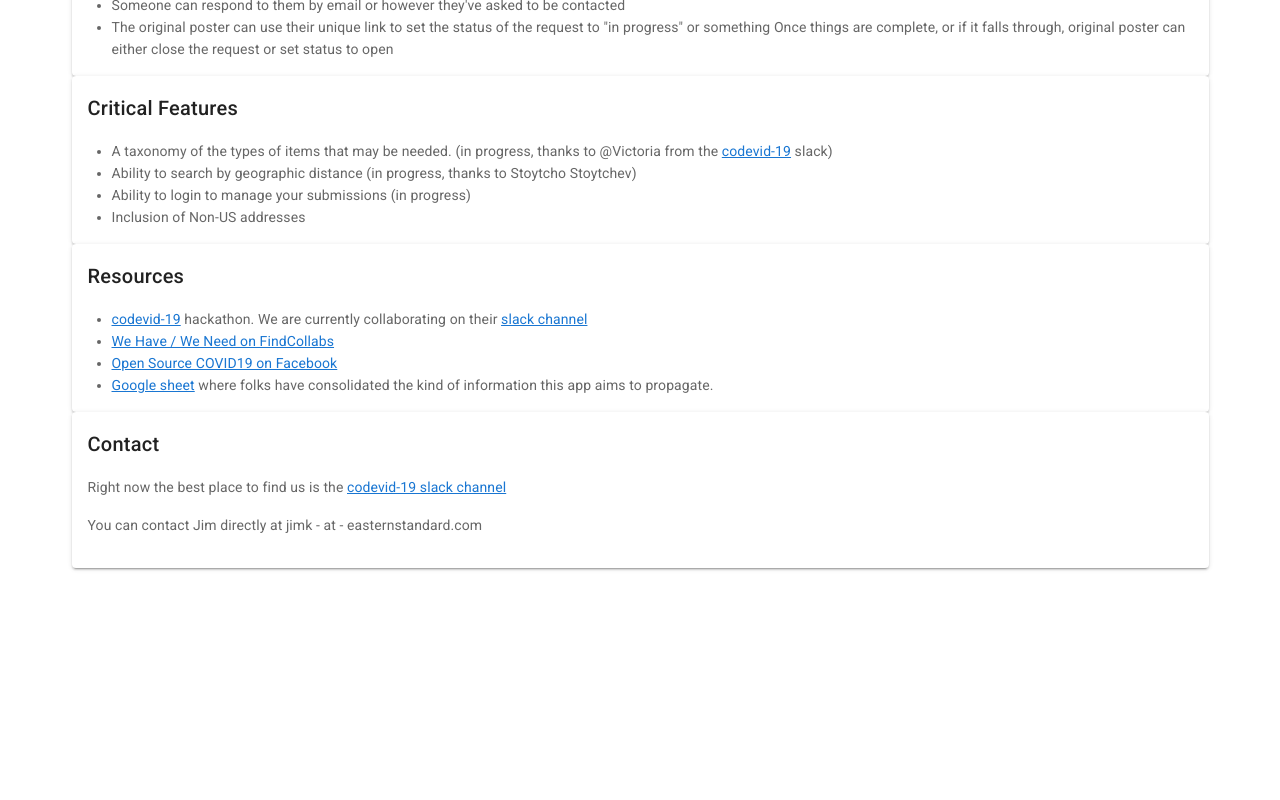
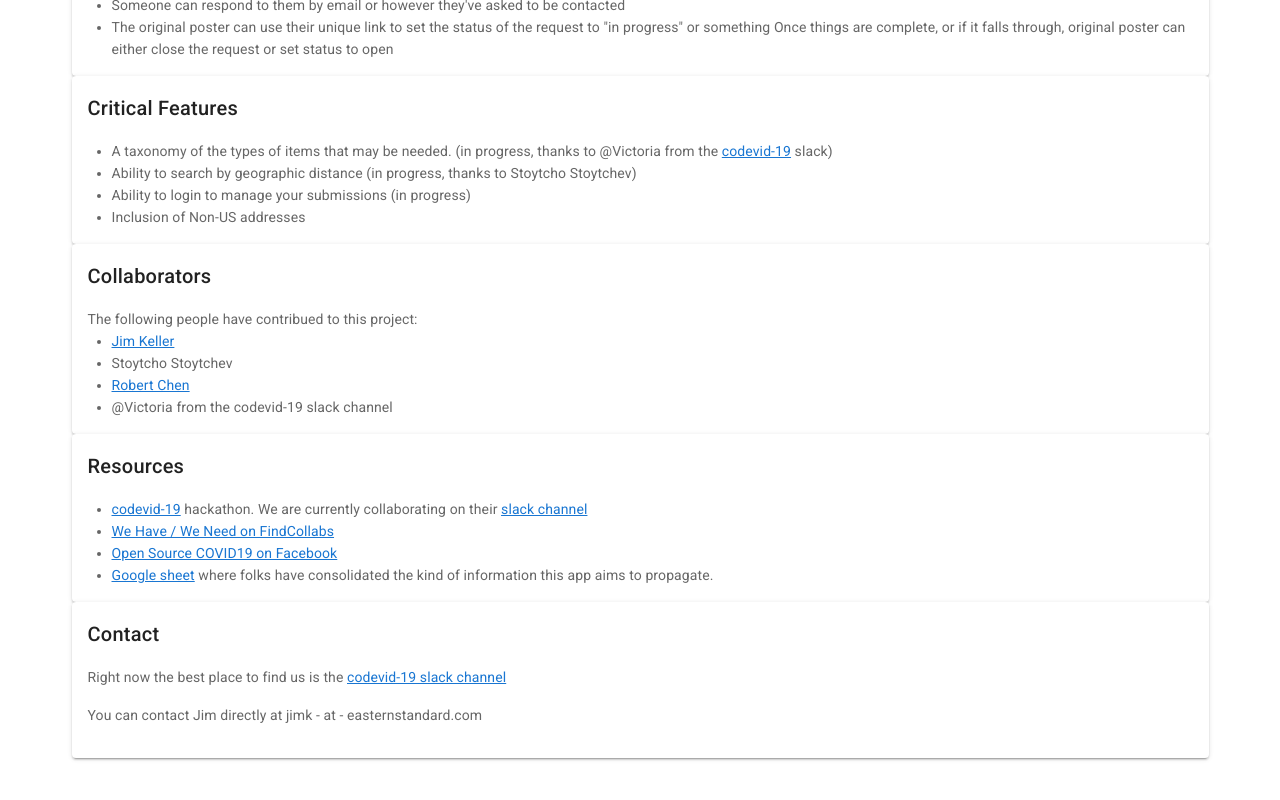
Before and after one commit to jimkeller/wehaveweneed, a Nuxt app: page / in a window 1280 px wide. Shown: the part 1056-1856 px from the top of the page. Before the commit the page ends 1684 px from the top, so only its background shows below. Built offline with nearby package versions, Linux system fonts and the light colour scheme.

Commit message:
added collaborators to homepage

```diff
--- a/pages/index.vue
+++ b/pages/index.vue
@@ -103,6 +103,18 @@
           </v-card-text>
         </v-card>
         <v-card>
+          <v-card-title>Collaborators</v-card-title>
+          <v-card-text>
+            The following people have contribued to this project:
+            <ul>
+              <li><a target="_new" href="https://github.com/jimkeller">Jim Keller</a></li>
+              <li>Stoytcho Stoytchev</li>
+              <li><a target="_new" href="https://github.com/chen-robert">Robert Chen</a></li>
+              <li>@Victoria from the codevid-19 slack channel</li>
+            </ul>
+          </v-card-text>
+        </v-card>
+        <v-card>
           <v-card-title>Resources</v-card-title>
           <v-card-text>
 
```
